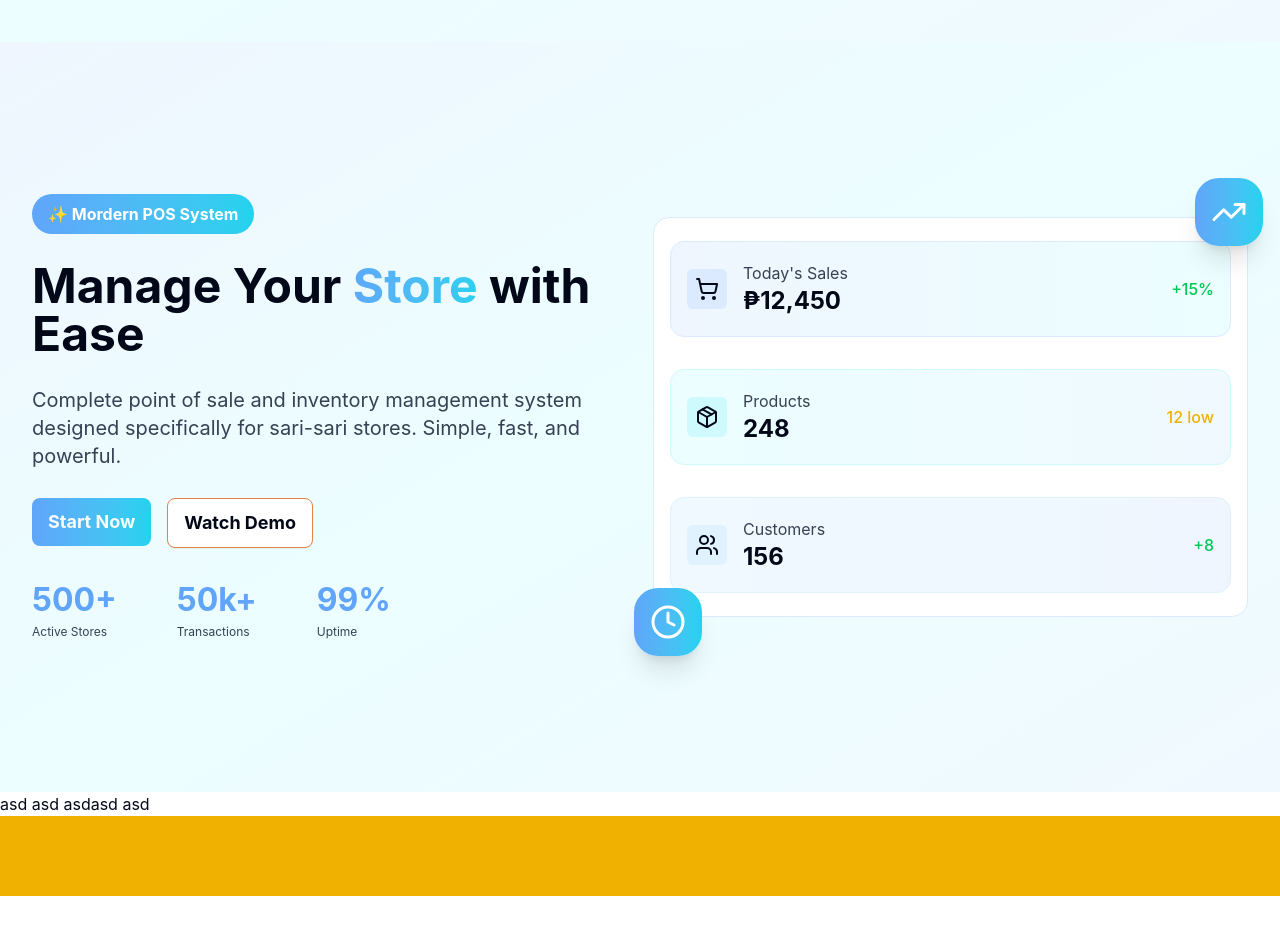
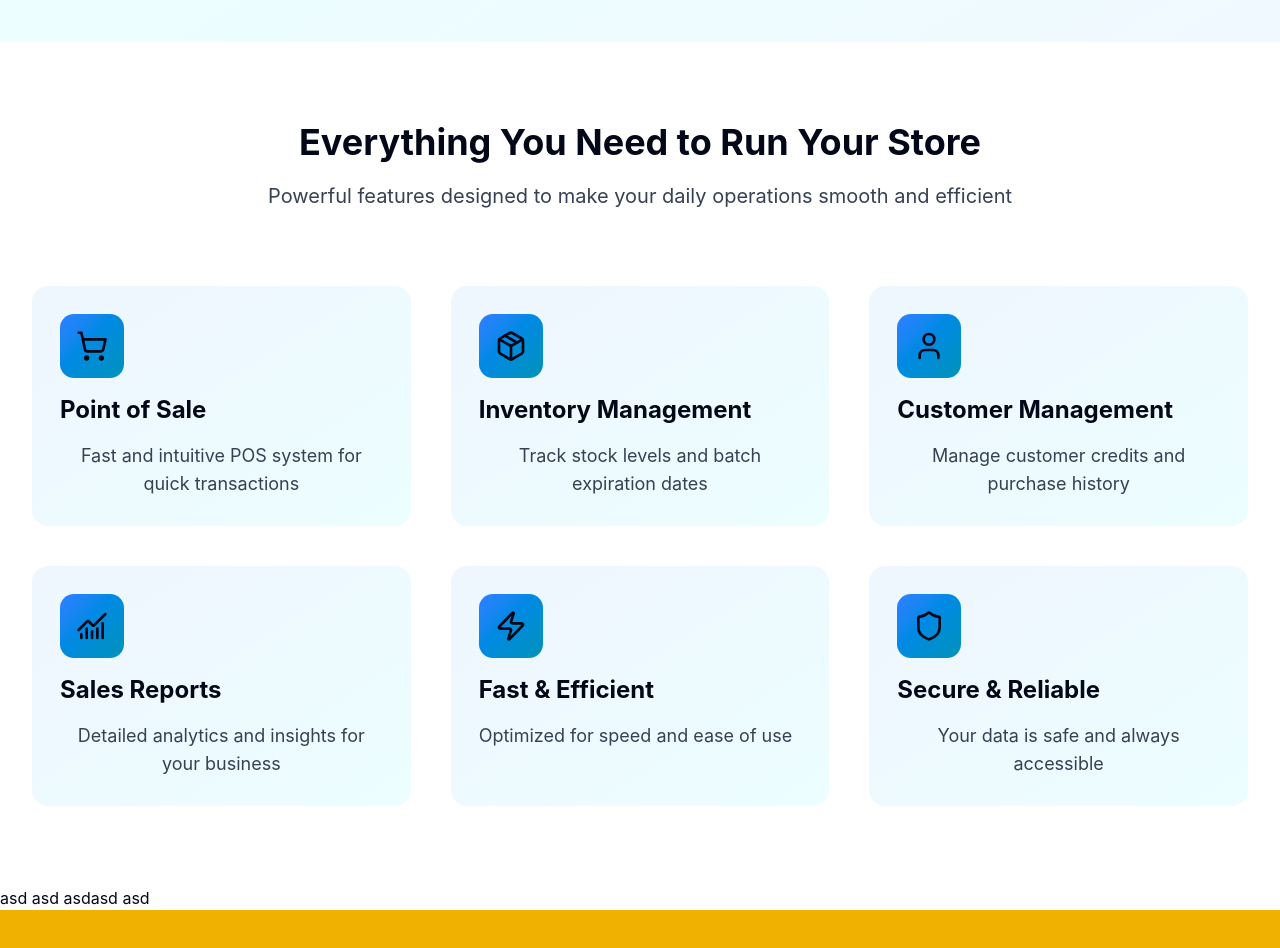
Before and after one commit to neillerin99/sari-track-frontend, a React (Vite) app: page / in a window 1280 px wide. Shown: the part 780-1728 px from the top of the page. Before the commit the page ends 1676 px from the top, so only its background shows below. Built offline with nearby package versions, Linux system fonts and the light colour scheme.

Commit message:
feat: added feature section
-added feature section layout
-added feature-card component for reusable feature card design

```diff
--- /dev/null
+++ b/src/components/home/Feature.tsx
@@ -0,0 +1,25 @@
+import FeatureCard from "../ui/feature-card";
+import { features, type Feature } from "@/utils/features";
+
+export default function Feature() {
+  return (
+    <section className="flex flex-col min-h-56 items-center py-20 gap-5 bg-white dark:bg-gray-900 transition-colors duration-300 px-8">
+      <h2 className="sm:text-4xl text-3xl font-bold text-center">
+        Everything You Need to Run Your Store
+      </h2>
+      <p className="sm:text-xl text-lg text-(--subtext) text-center">
+        Powerful features designed to make your daily operations smooth and
+        efficient
+      </p>
+      <div className="grid grid-cols-1 sm:grid-cols-2 lg:grid-cols-3 gap-10 mt-14">
+        {features.map((feature: Feature) => (
+          <FeatureCard>
+            <FeatureCard.Icon>{feature.icon}</FeatureCard.Icon>
+            <FeatureCard.Header>{feature.header}</FeatureCard.Header>
+            <FeatureCard.Subheader>{feature.subHeader}</FeatureCard.Subheader>
+          </FeatureCard>
+        ))}
+      </div>
+    </section>
+  );
+}
--- a/src/components/home/Hero.tsx
+++ b/src/components/home/Hero.tsx
@@ -32,7 +32,7 @@ function InfoSection() {
         </span>
         with Ease
       </h1>
-      <p className="text-xl text-gray-700 dark:text-gray-300">
+      <p className="text-xl text-(--subtext)">
         Complete point of sale and inventory management system designed
         specifically for sari-sari stores. Simple, fast, and powerful.
       </p>
@@ -80,7 +80,7 @@ function StatsSection() {
             <ShoppingCart className="h-6 w-6" />
           </StatsRow.Icon>
           <StatsRow.Body>
-            <p className="text-gray-700 dark:text-gray-300">Today's Sales</p>
+            <p className="text-(--subtext)">Today's Sales</p>
             <h2 className="font-bold text-2xl">₱12,450</h2>
           </StatsRow.Body>
           <StatsRow.Indicator variant={"positive"}>+15%</StatsRow.Indicator>
@@ -90,17 +90,17 @@ function StatsSection() {
             <Package className="h-6 w-6" />
           </StatsRow.Icon>
           <StatsRow.Body>
-            <p className="text-gray-700 dark:text-gray-300">Products</p>
+            <p className="text-(--subtext)">Products</p>
             <h2 className="font-bold text-2xl">248</h2>
           </StatsRow.Body>
           <StatsRow.Indicator variant={"warning"}>12 low</StatsRow.Indicator>
         </StatsRow>
-        <StatsRow className="bg-gradient-to-r from-sky-50 to-blue-50 dark:from-sky-900/30 dark:to-blue-900/30 border border-sky-100 dark:border-sky-800">
+        <StatsRow className="bg-linear-to-r from-sky-50 to-blue-50 dark:from-sky-900/30 dark:to-blue-900/30 border border-sky-100 dark:border-sky-800">
           <StatsRow.Icon className="bg-sky-100 dark:bg-sky-900">
             <Users className="h-6 w-6" />
           </StatsRow.Icon>
           <StatsRow.Body>
-            <p className="text-gray-700 dark:text-gray-300">Customers</p>
+            <p className="text-(--subtext)">Customers</p>
             <h2 className="font-bold text-2xl">156</h2>
           </StatsRow.Body>
           <StatsRow.Indicator variant={"positive"}>+8</StatsRow.Indicator>
--- /dev/null
+++ b/src/components/ui/feature-card.tsx
@@ -0,0 +1,68 @@
+import { cn } from "@/lib/utils";
+import type { ReactNode } from "react";
+
+export default function FeatureCard({
+  children,
+  className,
+}: {
+  children: ReactNode;
+  className?: string;
+}) {
+  return (
+    <div
+      className={cn(
+        "bg-linear-to-br from-blue-50 to-cyan-50 dark:from-gray-800 dark:to-gray-800 w-full sm:h-60 h-full hover:shadow-xl hover:scale-101 transition p-7 flex flex-col gap-4 rounded-2xl sm:items-start items-center",
+        className
+      )}
+    >
+      {children}
+    </div>
+  );
+}
+
+FeatureCard.Icon = function FeatureCardIcon({
+  children,
+  className,
+}: {
+  children: ReactNode;
+  className?: string;
+}) {
+  return (
+    <div
+      className={cn(
+        "bg-linear-to-br from-blue-500 to-cyan-600 dark:from-blue-600 dark:to-cyan-500 w-fit p-4 rounded-xl",
+        className
+      )}
+    >
+      {children}
+    </div>
+  );
+};
+
+FeatureCard.Header = function FeatureCardHeader({
+  children,
+  className,
+}: {
+  children: ReactNode;
+  className?: string;
+}) {
+  return (
+    <h2 className={cn("font-bold text-2xl text-center", className)}>
+      {children}
+    </h2>
+  );
+};
+
+FeatureCard.Subheader = function FeatureCardSubheader({
+  children,
+  className,
+}: {
+  children: ReactNode;
+  className?: string;
+}) {
+  return (
+    <p className={cn("text-(--subtext) text-lg text-center", className)}>
+      {children}
+    </p>
+  );
+};
--- a/src/routes/index.tsx
+++ b/src/routes/index.tsx
@@ -1,3 +1,4 @@
+import Feature from "@/components/home/Feature";
 import Header from "@/components/home/Header";
 import Hero from "@/components/home/Hero";
 import { createFileRoute } from "@tanstack/react-router";
@@ -11,7 +12,7 @@ function App() {
     <section className="bg-gradient-from min-h-full items-center">
       <Header />
       <Hero />
-      <Hero />
+      <Feature />
       asd asd asdasd asd
       <div className="h-20 bg-yellow-500"></div>
     </section>
--- a/src/styles.css
+++ b/src/styles.css
@@ -101,6 +101,8 @@ code {
 
   --text-gradient-from: #60a5fa; /* blue-400 */
   --text-gradient-to:   #22d3ee; /* cyan-400 */
+
+  --subtext: #364153;
 }
 
 .dark {
@@ -147,6 +149,8 @@ code {
 
   --text-gradient-from: #2563eb; /* blue-600 */
   --text-gradient-to:   #0891b2; /* cyan-600 */
+
+  --subtext: #d1d5dc;
 }
 
 @layer base {
--- /dev/null
+++ b/src/utils/features.tsx
@@ -0,0 +1,48 @@
+import {
+  ChartNoAxesCombined,
+  Package,
+  Shield,
+  ShoppingCart,
+  User,
+  Zap,
+} from "lucide-react";
+import type { ReactNode } from "react";
+
+export interface Feature {
+  icon: ReactNode;
+  header: string;
+  subHeader: string;
+}
+
+export const features: Array<Feature> = [
+  {
+    icon: <ShoppingCart className="h-8 w-8" />,
+    header: "Point of Sale",
+    subHeader: "Fast and intuitive POS system for quick transactions",
+  },
+  {
+    icon: <Package className="h-8 w-8" />,
+    header: "Inventory Management",
+    subHeader: "Track stock levels and batch expiration dates",
+  },
+  {
+    icon: <User className="h-8 w-8" />,
+    header: "Customer Management",
+    subHeader: "Manage customer credits and purchase history",
+  },
+  {
+    icon: <ChartNoAxesCombined className="h-8 w-8" />,
+    header: "Sales Reports",
+    subHeader: "Detailed analytics and insights for your business",
+  },
+  {
+    icon: <Zap className="h-8 w-8" />,
+    header: "Fast & Efficient",
+    subHeader: "Optimized for speed and ease of use",
+  },
+  {
+    icon: <Shield className="h-8 w-8" />,
+    header: "Secure & Reliable",
+    subHeader: "Your data is safe and always accessible",
+  },
+];
```
